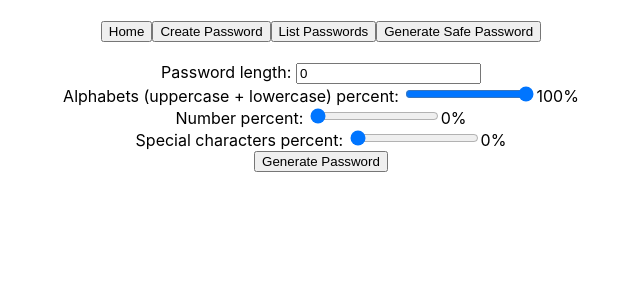
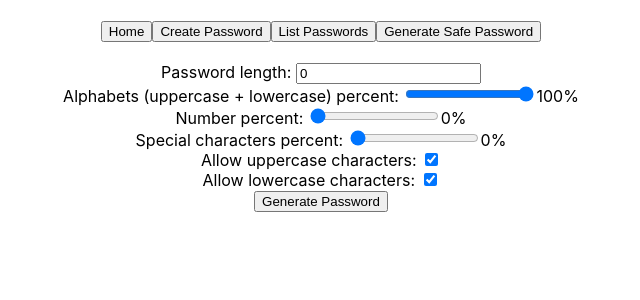
Before and after one commit to frankhart2018/primistore, a React (Create React App) app in the folder frontend/: page /generate-password in a window 1280 px wide. Shown: the top 300 px of the page, without its empty margins (319-959 px from the left). Built offline with nearby package versions, Linux system fonts and the light colour scheme; no server answers.

Commit message:
Add checkboxes to allow uppercase or lowercase in gen password

```diff
--- a/frontend/src/components/pages/GeneratePassword/GeneratePassword.js
+++ b/frontend/src/components/pages/GeneratePassword/GeneratePassword.js
@@ -2,14 +2,24 @@ import { useState } from "react";
 import NavBar from "../../parts/NavBar/NavBar";
 import Slider from "../../parts/Slider/Slider";
 import { generateSafePassword } from "../../../utils/password";
+import CheckBox from "../../parts/CheckBox/CheckBox";
 
 const GeneratePassword = () => {
   const [sliderValues, setSliderValues] = useState({ 0: 100 });
+  const [checkboxValues, setCheckboxValues] = useState({});
   const [generatedPassword, setGeneratedPassword] = useState("");
   const [passwordLength, setPasswordLength] = useState(0);
 
-  const childValueUpdateCallback = (count, value) => {
-    setSliderValues({ ...sliderValues, [count]: value });
+  const childValueUpdateCallback = (count, value, type) => {
+    if (type === "slider") {
+      setSliderValues({ ...sliderValues, [count]: value });
+    } else if (type === "checkbox") {
+      setCheckboxValues({ ...checkboxValues, [count]: value });
+    }
+  };
+
+  const getObjKeyOrDefault = (obj, key, default_) => {
+    return obj.hasOwnProperty(key) ? obj[key] : default_;
   };
 
   const generatePasswordHandler = () => {
@@ -25,7 +35,14 @@ const GeneratePassword = () => {
     }
 
     if (passwordLength === 0) {
-      errVals.push("The password length should be greater than 0");
+      errVals.push("The length must be greater than 0");
+    }
+
+    const uppercase = getObjKeyOrDefault(checkboxValues, "chars-0", true);
+    const lowercase = getObjKeyOrDefault(checkboxValues, "chars-1", true);
+
+    if (!uppercase && !lowercase) {
+      errVals.push("You must select either uppercase or lowercase or both");
     }
 
     if (errVals.length > 0) {
@@ -35,7 +52,9 @@ const GeneratePassword = () => {
         passwordLength,
         values[0],
         values[1],
-        values[2]
+        values[2],
+        uppercase,
+        lowercase
       );
       setGeneratedPassword(safePassword);
     }
@@ -77,6 +96,20 @@ const GeneratePassword = () => {
           parentUpdateCallback={childValueUpdateCallback}
         />
 
+        <CheckBox
+          label={"Allow uppercase characters: "}
+          count="chars-0"
+          initialValue={true}
+          parentUpdateCallback={childValueUpdateCallback}
+        />
+
+        <CheckBox
+          label={"Allow lowercase characters: "}
+          count="chars-1"
+          initialValue={true}
+          parentUpdateCallback={childValueUpdateCallback}
+        />
+
         <div>
           <button onClick={generatePasswordHandler}>Generate Password</button>
         </div>
--- /dev/null
+++ b/frontend/src/components/parts/CheckBox/CheckBox.js
@@ -0,0 +1,23 @@
+import React, { useState } from "react";
+
+const CheckBox = ({ initialValue, label, count, parentUpdateCallback }) => {
+  const [checkboxValue, setCheckboxValue] = useState(initialValue);
+
+  const updateCheckboxValue = (e) => {
+    setCheckboxValue(!checkboxValue);
+    parentUpdateCallback(count, !checkboxValue, "checkbox");
+  };
+
+  return (
+    <div>
+      <label for={`checkbox-${count}`}>{label}</label>
+      <input
+        type="checkbox"
+        onChange={updateCheckboxValue}
+        checked={checkboxValue}
+      />
+    </div>
+  );
+};
+
+export default CheckBox;
--- a/frontend/src/components/parts/Slider/Slider.js
+++ b/frontend/src/components/parts/Slider/Slider.js
@@ -6,7 +6,7 @@ const Slider = ({ initialValue, label, count, parentUpdateCallback }) => {
   const onUpdateSlider = (e) => {
     const thisVal = e.target.value;
     setSliderValue(thisVal);
-    parentUpdateCallback(count, thisVal);
+    parentUpdateCallback(count, thisVal, "slider");
   };
 
   return (
--- a/frontend/src/utils/password.js
+++ b/frontend/src/utils/password.js
@@ -11,14 +11,16 @@ const generateSafePassword = (
   length,
   alphabetsPercent,
   numbersPercent,
-  specialsPercent
+  specialsPercent,
+  allowUppercase,
+  allowLowercase
 ) => {
-  const uppercase = Array.from({ length: 26 }, (_, i) =>
-    String.fromCharCode(65 + i)
-  );
-  const lowercase = Array.from({ length: 26 }, (_, i) =>
-    String.fromCharCode(97 + i)
-  );
+  const uppercase = allowUppercase
+    ? Array.from({ length: 26 }, (_, i) => String.fromCharCode(65 + i))
+    : [];
+  const lowercase = allowLowercase
+    ? Array.from({ length: 26 }, (_, i) => String.fromCharCode(97 + i))
+    : [];
 
   const alphabets = uppercase.concat(lowercase);
   const numbers = Array.from({ length: 10 }, (_, i) => i.toString());
```
